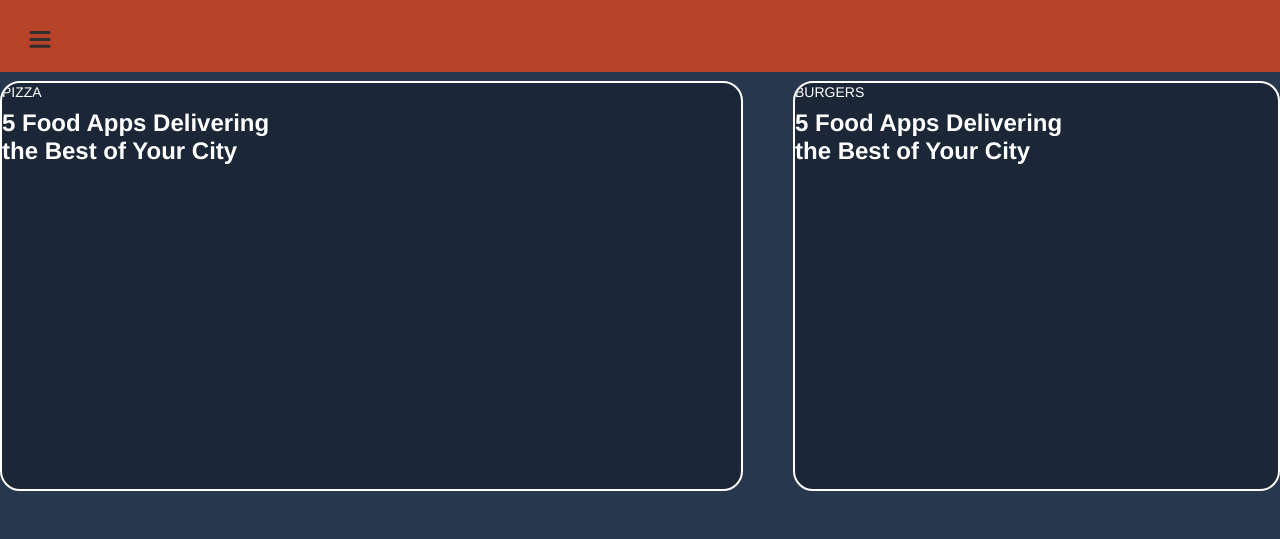
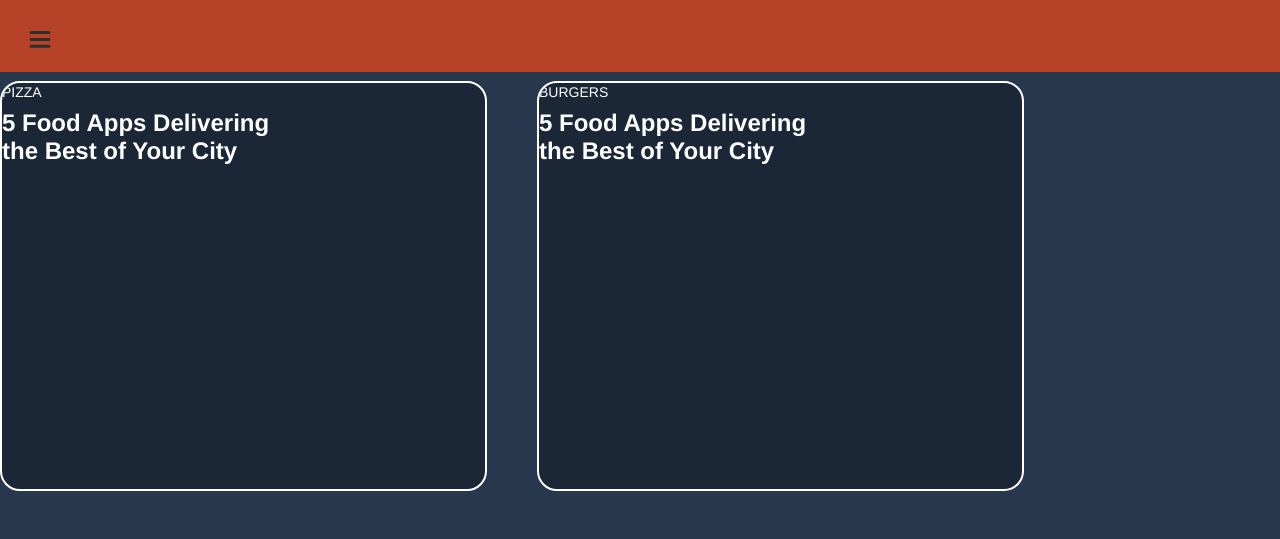
Before and after one commit to Retrope13/Personal-Website, a React (Create React App) app: page /projects in a window 1280 px wide. Shown: the top 539 px of the page. Built offline with nearby package versions, Linux system fonts and the light colour scheme.

Commit message:
make cards a standard size

```diff
--- a/src/Card.css
+++ b/src/Card.css
@@ -79,8 +79,8 @@
 
   .card:nth-child(4n + 1),
   .card:nth-child(4n + 4) {
-    flex: 0 0 60%;
-    max-width: 60%;
+    flex: 0 0 40%;
+    max-width: 40%;
   }
 
   .card:nth-child(odd) {
```
